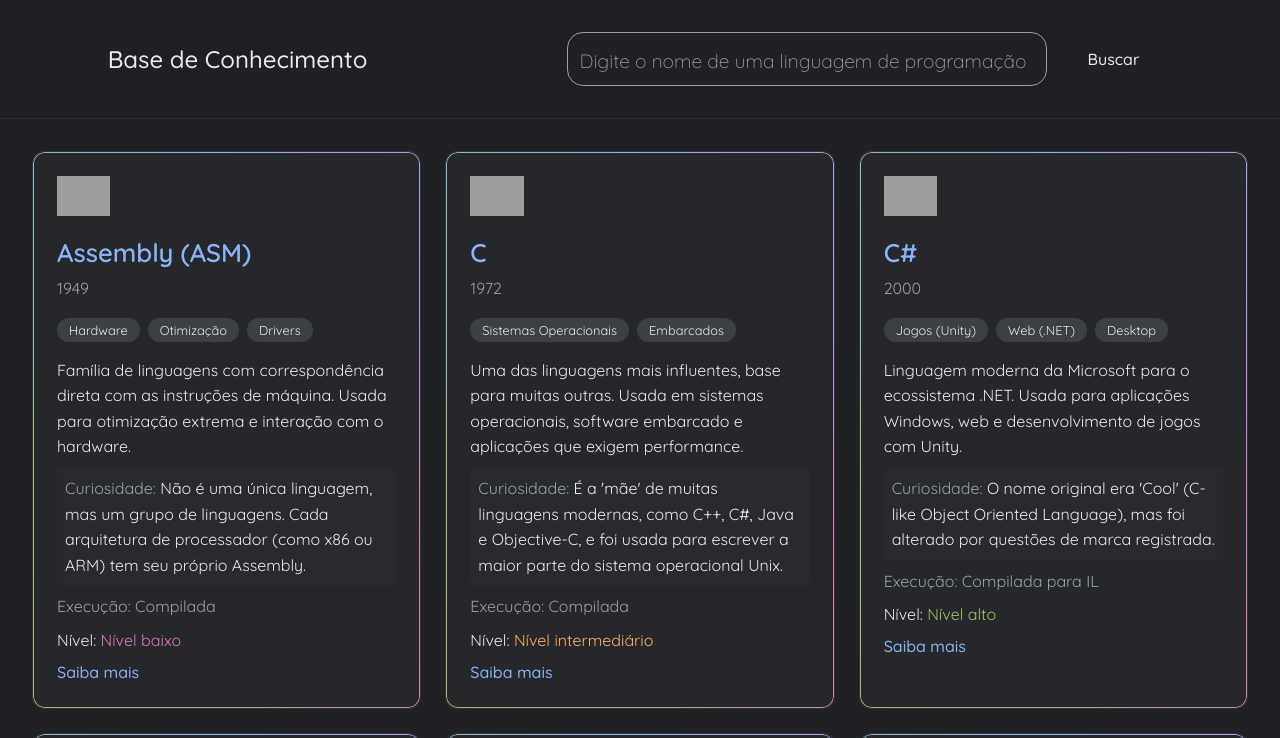
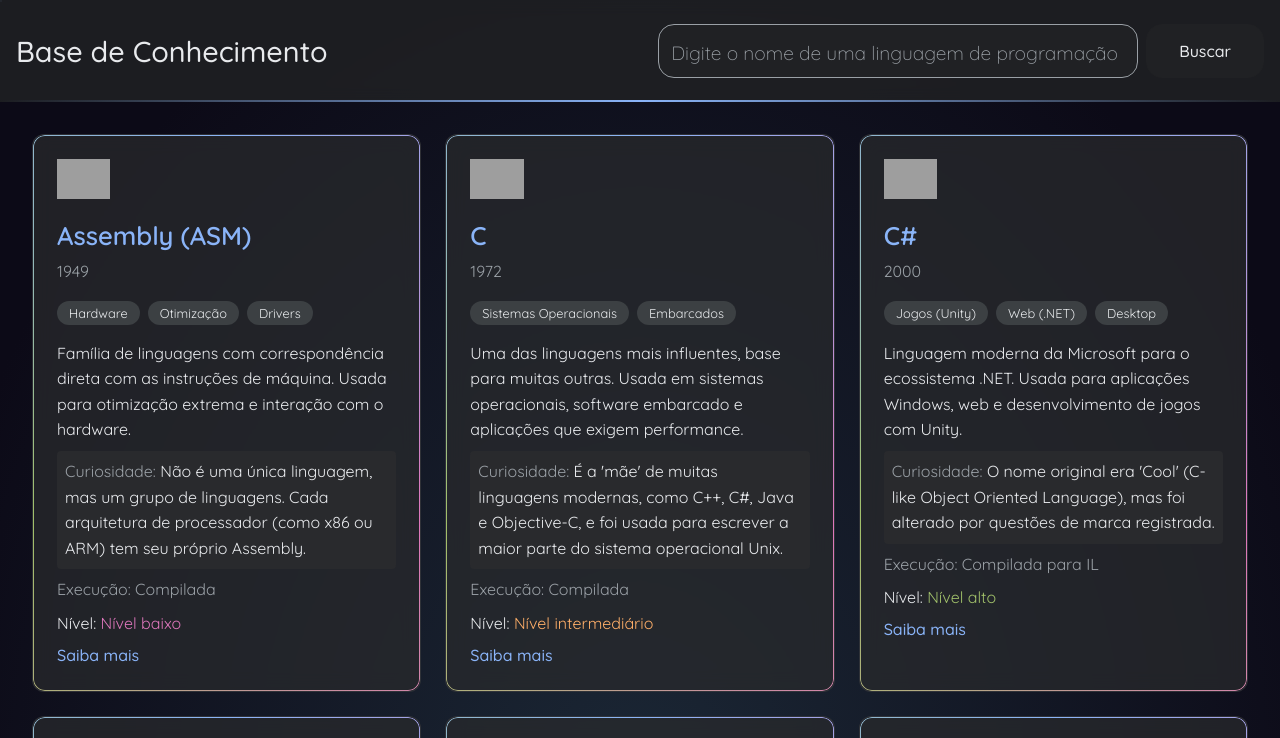
Before and after one commit to vlbmari/Project_Info_Languages_Dev, a plain HTML site: page index.html in a window 1280 px wide. Shown: the top 738 px of the page. Drawn offline with Linux system fonts and the light colour scheme; grey boxes are pictures that could not be loaded.

Commit message:
Ajustes no campo busca e design

```diff
--- a/style.css
+++ b/style.css
@@ -37,33 +37,55 @@ summary, time, mark, audio, video {
 
 
 body {
-    /* Efeito de "spotlight" sutil para um visual mais tech */
-    background-color: var(--bg-color);
-    background-image: radial-gradient(circle at center, rgba(138, 180, 248, 0.05), transparent 40%);
+    /* Fundo "Tech Grid" animado com tons de azul e roxo */
+    background-color: #0c0a17; /* Um roxo bem escuro como base */
+    background-image:
+        /* Camada de pontos */
+        radial-gradient(circle at 1px 1px, rgba(138, 180, 248, 0.5) 1px, transparent 0),
+        /* Camada de fundo gradiente */
+        radial-gradient(ellipse at bottom, #1b2735, #0c0a17 80%);
+    background-size: 20px 20px, 100% 100%;
+    /* A animação move a primeira camada (pontos), a segunda (gradiente) fica parada */
+    animation: move-grid 120s linear infinite;
+    background-attachment: fixed; /* Fixa o background, evitando repetição na rolagem */
+    height: 100vh;
+    overflow-y: auto;
     color: var(--secondary-color); /* Define a cor do texto padrão usando uma variável */
     font-family: "Quicksand", sans-serif; /* Define a família da fonte */
 }
 
 header {
-    padding: 2rem 1rem; /* Espaçamento interno (2rem em cima/baixo, 1rem nos lados) */
+    position: relative; /* Necessário para o pseudo-elemento da borda */
+    padding: 1.5rem 1rem; /* Espaçamento interno ajustado para ser menos afastado */
     display: flex; /* Habilita o layout flexbox */
     align-items: center; /* Alinha os itens verticalmente ao centro */
-    justify-content: space-around; /* Distribui os itens com espaço ao redor */
+    justify-content: space-between; /* Título à esquerda, busca à direita */
     position: sticky; /* Mantém o cabeçalho fixo no topo ao rolar a página */
     top: 0; /* Posição do topo quando sticky */
-    /* Efeito Glassmorphism para o header */
-    background: rgba(32, 33, 36, 0.75);
-    backdrop-filter: blur(10px);
-    -webkit-backdrop-filter: blur(10px);
+    /* Efeito Glassmorphism mais nítido */
+    background: rgba(32, 33, 36, 0.85); /* Fundo mais opaco */
+    backdrop-filter: blur(8px); /* Desfoque mais sutil */
+    -webkit-backdrop-filter: blur(8px);
     z-index: 10; /* Define a ordem de empilhamento para ficar sobre outros elementos */
-    border-bottom: 1px solid rgba(154, 160, 166, 0.1); /* Borda sutil */
     gap: 1rem; /* Espaçamento entre os elementos flex */
 }
 
+/* Borda sutil com gradiente para o Header */
+header::after {
+    content: '';
+    position: absolute;
+    left: 0;
+    right: 0;
+    bottom: 0;
+    height: 2px; /* Apenas uma borda inferior */
+    background: linear-gradient(to right, transparent, var(--primary-color), transparent);
+}
+
 header h1 {
-    font-size: 1.5rem; /* Tamanho da fonte */
+    font-size: 1.8rem; /* Tamanho da fonte aumentado para mais imponência */
     font-weight: 500; /* Peso da fonte (médio) */
     white-space: nowrap; /* Impede a quebra de linha do texto */
+    color: var(--secondary-color);
 }
 
 .search-wrapper {
@@ -294,15 +316,29 @@ article a:hover {
 }
 
 .footer {
-    max-width: 80rem;
-    margin: 0 auto;
+    position: relative; /* Necessário para o pseudo-elemento da borda */
+    /* Efeito Glassmorphism para o footer, igual ao header */
+    background: rgba(32, 33, 36, 0.85); /* Fundo mais opaco para mais nitidez */
+    backdrop-filter: blur(8px); /* Desfoque mais sutil */
+    -webkit-backdrop-filter: blur(8px);
     color: var(--tertiary-color); /* Cor do texto */
-    padding: 2rem;
-    border-top: 1px solid rgba(154, 160, 166, 0.1); /* Borda sutil e consistente */
-    font-size: 0.8rem; /* Tamanho da fonte */
+    padding: 1.5rem 1rem; /* Espaçamento ajustado, igual ao header */
+    font-size: 1rem; /* Tamanho da fonte aumentado para melhor leitura */
     display: flex;
     justify-content: space-between;
     align-items: center;
+    z-index: 10;
+}
+
+/* Borda lilás com gradiente para o Footer (no topo) */
+.footer::before {
+    content: '';
+    position: absolute;
+    left: 0;
+    right: 0;
+    top: 0;
+    height: 2px; /* Apenas uma borda superior */
+    background: linear-gradient(to right, transparent, var(--quaternary-color), transparent);
 }
 
 .footer-links {
@@ -325,6 +361,7 @@ article a:hover {
     header { /* Estilos para telas com largura máxima de 768px */
         flex-direction: column; /* Organiza os itens do cabeçalho em coluna */
         padding: 1rem; /* Reduz o espaçamento interno */
+        gap: 1rem;
     }
 
     header h1 { /* Estilos para o h1 no cabeçalho em telas menores */
@@ -381,6 +418,15 @@ article a:hover {
     }
 }
 
+/* --- Animação do Fundo Tech Grid --- */
+@keyframes move-grid {
+    from {
+        background-position: 0 0, 0 0; /* Posição inicial: pontos, gradiente */
+    }
+    to {
+        background-position: -1000px -1000px, 0 0; /* Posição final: pontos se movem, gradiente fica parado */
+    }
+}
 /* --- Animações --- */
 @keyframes fadeInSlideUp {
     to {
```
